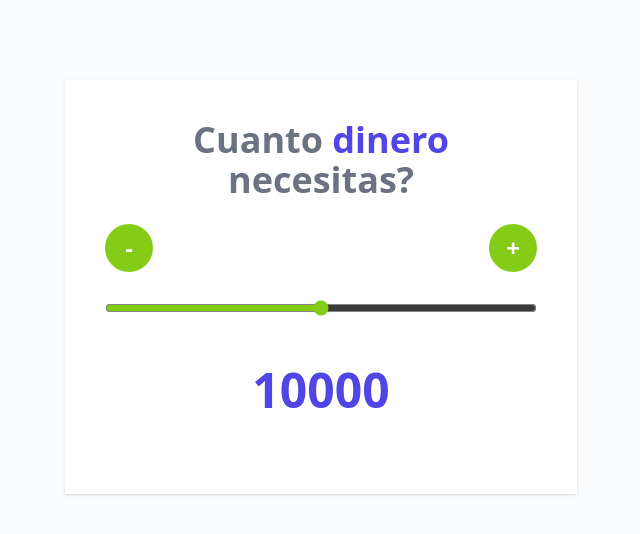
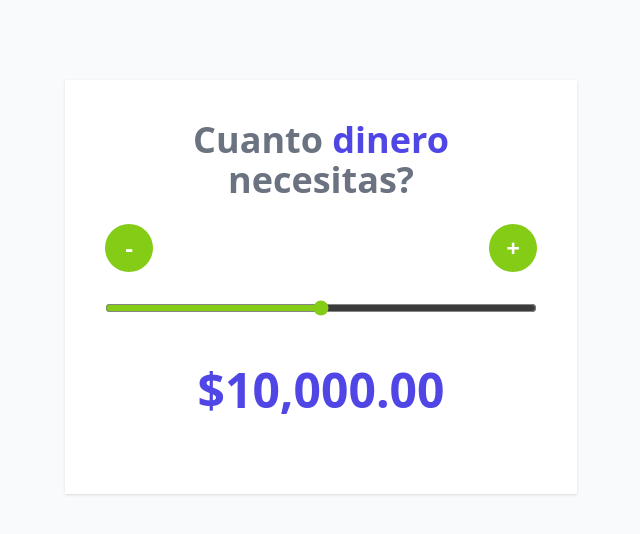
Before and after one commit to mretamoso/cotizador-prestamos-react, a React (Vite) app: page / in a window 1280 px wide. Shown: the top 534 px of the page, without its empty margins (319-959 px from the left). Built offline with nearby package versions, Linux system fonts and the light colour scheme.

Commit message:
formateando cantidad de dinero

```diff
--- a/src/App.jsx
+++ b/src/App.jsx
@@ -1,6 +1,7 @@
 import { useState } from "react"
 import HeaderComponent from "./components/HeaderComponent"
 import ButtonComponent from "./components/ButtonComponent"
+import { formatearDinero } from "./helpers";
 
 function App() {
   const [cantidad, setCantidad] = useState(10000);
@@ -60,7 +61,8 @@
         step={STEP}
         value={cantidad}
       />
-      <p className="text-center my-10 text-5xl font-extrabold text-indigo-600">{cantidad}</p>
+      <p className="text-center my-10 text-5xl font-extrabold text-indigo-600">
+        {formatearDinero(cantidad)}</p>
     </div>
   )
 }
--- /dev/null
+++ b/src/helpers/index.js
@@ -0,0 +1,11 @@
+
+const formatearDinero = (valor) => {
+    const formatter = new Intl.NumberFormat('en-US', {
+        style: 'currency',
+        currency: 'USD'
+    })
+    return formatter.format(valor)
+}
+export {
+    formatearDinero
+}
```
